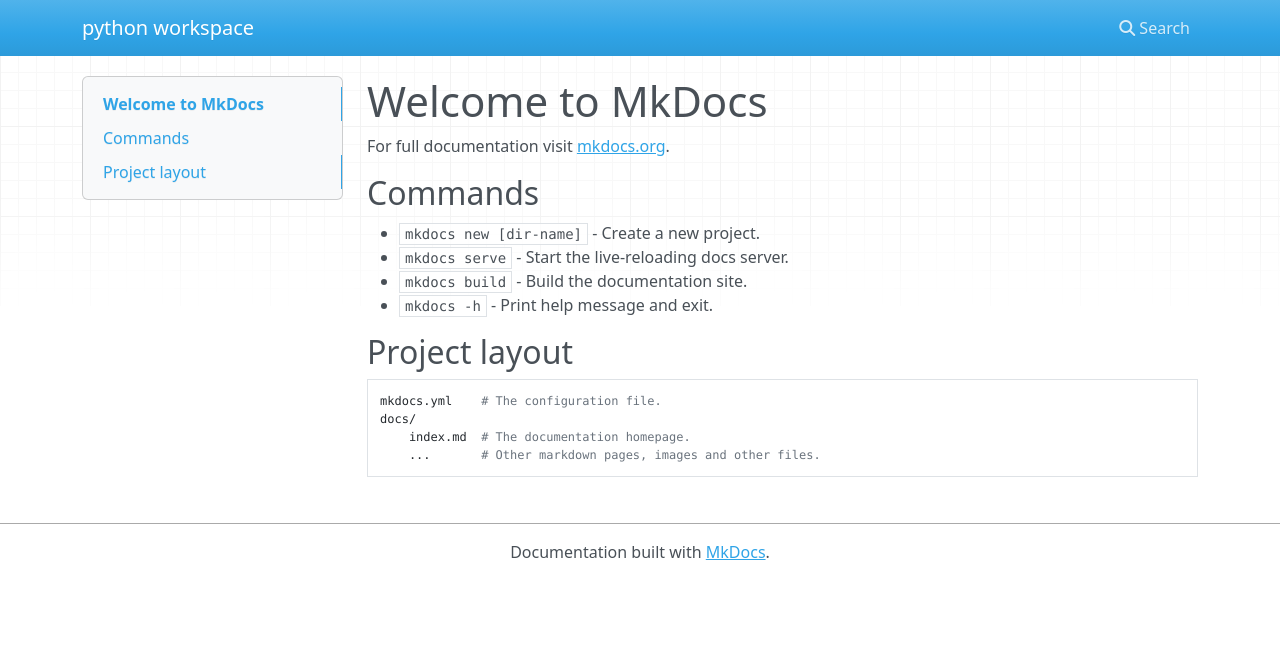
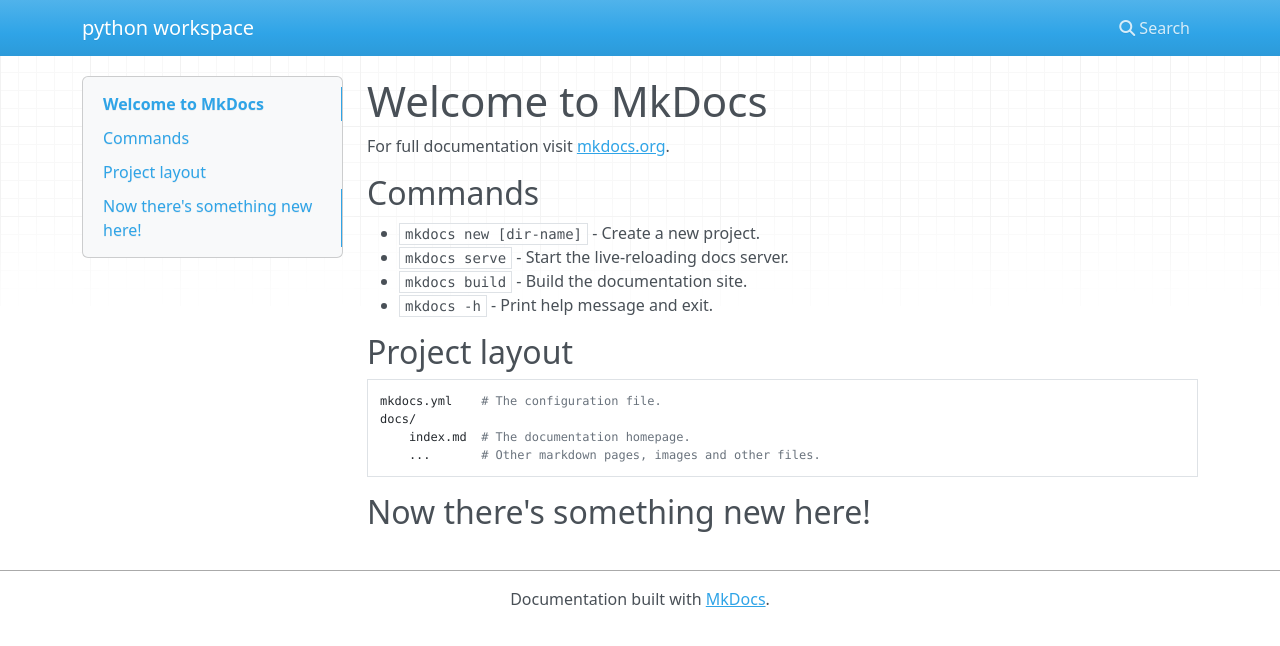
Before and after one commit to james9226/python-workspace, an MkDocs documentation site: the page built from docs/index.md, in a window 1280 px wide. Shown: the top 646 px of the page. Built offline with MkDocs 1.6.1, drawn with Linux system fonts in a browser that asks for light colours; nearby versions of some CDN libraries.

Commit message:
extra doc

```diff
--- a/docs/index.md
+++ b/docs/index.md
@@ -15,3 +15,5 @@
     docs/
         index.md  # The documentation homepage.
         ...       # Other markdown pages, images and other files.
+
+## Now there's something new here!
```
